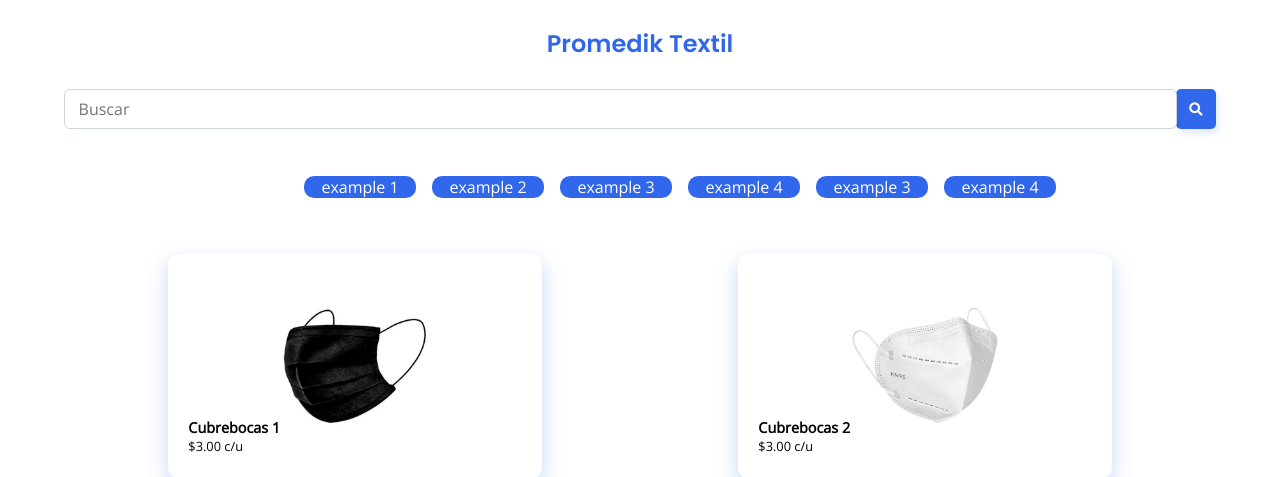
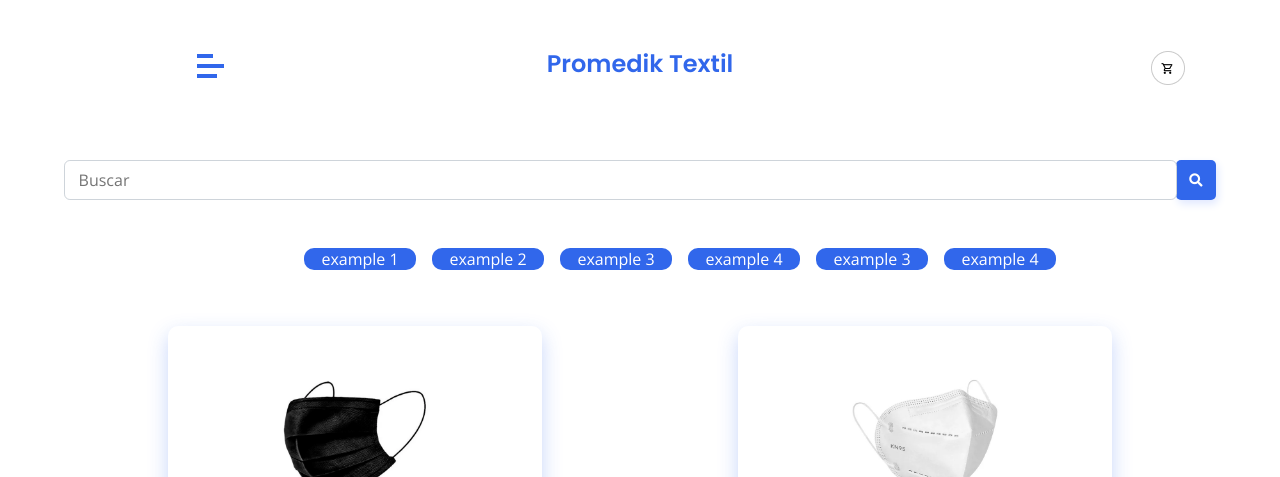
Before and after one commit to erickbarcenas/prod_limpieza, a PHP site: page / in a window 1280 px wide. Shown: the top 477 px of the page. Run offline with PHP 8.4, Linux system fonts and the light colour scheme; some libraries are stand-ins or nearby versions.

Commit message:
[HAMBUERGUER] using classes instead ids

```diff
--- a/index.html
+++ b/index.html
@@ -40,11 +40,32 @@
   </header>-->
 
   <nav class="">
+    <div class="burger-menu">
+      <span></span>
+    </div>
+    <div class="menu">
+        <ul>
+          <li><a href="#">Inicio</a></li>
+          <li><a href="#">Productos</a></li>
+          <li><a href="#">Nosotros</a></li>
+          <li><a href="#">Contacto</a></li>
+        </ul>
+    </div>
+
     <a href="index.html" class="logo">Promedik Textil</a>
 
+    <div class="shopping_cart">
+      <img src="./static/imgs/resources/shopping_cart.png" alt="shopping_cart">
+    </div>
     <!--<ul class="nav_ul">
       <li><a href="nosotros.html">Nosotros</a></li>
     </ul>-->
+
+  </nav>
+
+
+  <!---->
+
   <div class="input__group">
     <input type="search"
     id="searchbox"
@@ -60,12 +81,6 @@
       </button>
     </div>
   </div>
-  </nav>
-
-
-  <!---->
-
-
 
   <!---->
 
--- a/static/css/medias.css
+++ b/static/css/medias.css
@@ -3,12 +3,19 @@
 
 @media screen and (min-width: 780px) and (max-width: 1024px){
 
+    .logo {
+        padding: 30px;
+    }
     .card .texts {
         padding-top: 10rem;
     }
 
     .main__container .container__cards .card{
         width: 30%;
+    }
+
+    nav{
+        margin: 2rem auto 0 auto;
     }
 
     .social__icons {
--- a/static/css/style.css
+++ b/static/css/style.css
@@ -22,6 +22,7 @@ body {
     height: 100%;
     overflow-x: hidden;
 }
+
 
 a{
     text-decoration: none !important;
@@ -49,32 +50,31 @@ a{
     width: 100%;
 }
 
-
 .logo {
-    padding: 30px;
-    /*margin-right: 180px;*/
-    width: 33.33%;
+    padding: 30px 0;
+    width: 65%;
     font-family: 'Poppins';
     font-style: normal;
     font-weight: 600;
     font-size: 24px;
     line-height: 96.9%;
-    text-decoration: none;
-    margin: 1rem;
+    margin: 1rem 0;
     color: #3167EB;
 }
 
 
-nav{
+
+
+
+nav {
     width: 100%;
-    display: block;
+    display: flex;
     height: 8rem;
-    margin: 2rem auto 0 auto;
+    margin: 0rem auto 0 auto;
     justify-content: center;
     align-items: center;
     text-align: center;
 }
-
 
 .nav_ul {
     padding: 30px 10px;
@@ -479,6 +479,105 @@ footer{
    *          🔰 EFFECTS
 
   ==================================== **/
+
+/* Search */
 .is-hidden{
     display: none;
 }
+
+.shopping_cart{
+    height: 27px;
+    width: 17.5%;
+}
+
+/* Hamburguer */
+
+.burger-menu {
+    cursor: pointer;
+    height: 27px;
+    width: 17.5%;
+    margin: 0;
+    overflow: visible;
+    position: relative;
+    z-index:2;
+  }
+  .burger-menu span,
+  .burger-menu span:before,
+  .burger-menu span:after {
+    background: #3167EB;
+    display: block;
+    height: 4px;
+    opacity: 1;
+    position: absolute;
+    transition: 0.3s ease-in-out;
+  }
+  .burger-menu span:before,
+  .burger-menu span:after {
+    content: "";
+  }
+  .burger-menu span {
+    right: 0px;
+    top: 13px;
+    width: 27px;
+  }
+  .burger-menu span:before {
+    left: 0px;
+    top: -10px;
+    width: 16px;
+  }
+  .burger-menu span:after {
+    left: 0px;
+    top: 10px;
+    width: 20px;
+  }
+
+  .burger-menu.close span {
+    transform: rotate(-45deg);
+    top: 13px;
+    width: 27px;
+  }
+  .burger-menu.close span:before {
+    top: 0px;
+    transform: rotate(90deg);
+    width: 27px;
+  }
+  .burger-menu.close span:after {
+    top: 0px;
+    left:0;
+    transform: rotate(90deg);
+    opacity:0;
+    width:0;
+  }
+
+  .menu{
+    z-index:1;
+    min-width:100%;
+    min-height:100%;
+    position: fixed;
+    top:0;
+    height:0;
+    visibility: hidden;
+    opacity: 0;
+    text-align:center;
+    padding-top:20px;
+    transition: all 0.3s ease-in-out;
+
+  }
+
+  .menu.overlay{
+    visibility: visible;
+    opacity: 1;
+    padding-top:100px;
+    background:#3971ff;
+  }
+
+  .menu li{
+    list-style:none;
+  }
+  .menu a{
+    color:#fff;
+    display:block;
+    font-size: 32px;
+    margin-bottom:30px;
+    text-decoration:none;
+  }
--- a/static/js/app.js
+++ b/static/js/app.js
@@ -25,6 +25,7 @@ window.addEventListener('load', ()=>{
     setInterval(change_img, time);
 })
 */
+
 /** ====================================
 *  🔰 Index - Show Modal: products and whatsapp link
   ==================================== **/
@@ -33,10 +34,20 @@ const show_products = () => {
       if (targetDiv.style.display !== "none") {
           targetDiv.style.display = "none";
           scroll(0,0);
+          localStorage.setItem('modal', JSON.stringify("hidden"));
       } else {
           targetDiv.style.display = "block";
       }
   }
+
+window.addEventListener('load', ()=>{
+    if(!localStorage.getItem('modal')) {
+        targetDiv.style.display = "block";
+    }else{
+        targetDiv.style.display = "none";
+    }
+})
+
 
 /** ====================================
 *  🔰 Index - Input seach product
@@ -76,3 +87,22 @@ const show_products = () => {
     clearTimeout(typingTimer);
     typingTimer = setTimeout(liveSearch, typeInterval);
   }
+
+/** ====================================
+*  🔰 Index - Hamburguer
+  ==================================== **/
+  var userSelection = document.getElementsByClassName('burger-menu');
+
+  for(var i_burger = 0; i_burger < userSelection.length; i_burger++) {
+    ((idx) => {
+      userSelection[idx].addEventListener("click", function() {
+            var overlay = document.getElementsByClassName('menu');
+            userSelection[idx].addEventListener('click',function(){
+
+            this.classList.toggle("close");
+            overlay[idx].classList.toggle("overlay");
+
+        });
+       })
+    })(i_burger);
+  }
```
Also changed, not shown: static/imgs/resources/shopping_cart.png (added). Lines whose indentation alone changed are shown as unchanged.
